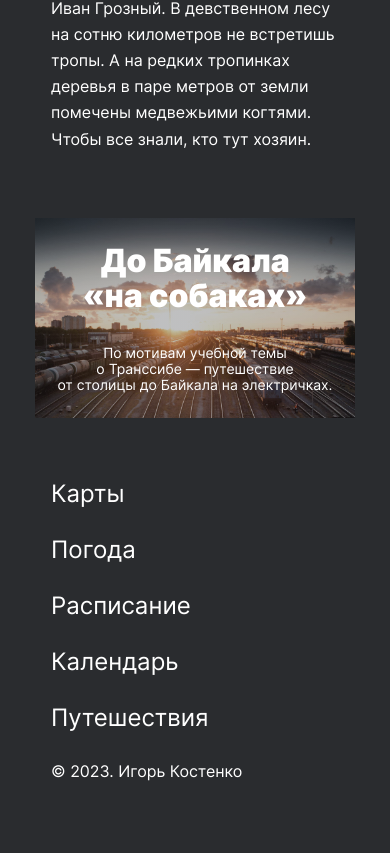
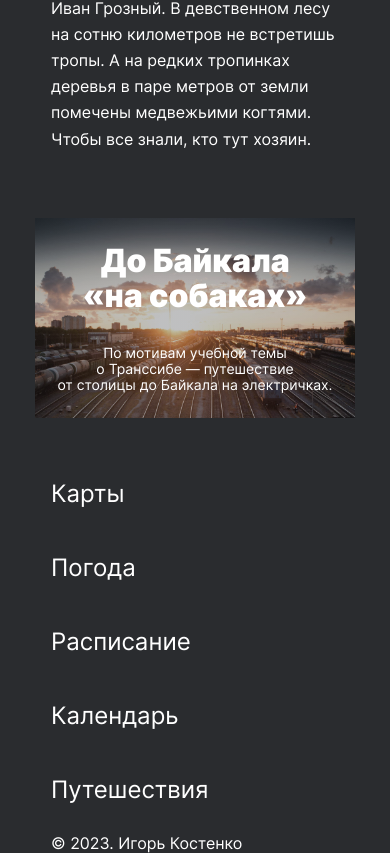
Before and after one commit to igorkosten/russian-travel, a plain HTML site: page index.html in a window 390 px wide. Shown: the part 9157-10010 px from the top of the page. Before the commit the page ends 9961 px from the top, so only its background shows below. Drawn offline with Linux system fonts and the light colour scheme; files whose address does not match are found by name.

Commit message:
Внесение исправлений по чек-листу.

```diff
--- a/blocks/cover/cover.css
+++ b/blocks/cover/cover.css
@@ -4,7 +4,7 @@
   width: 1184px;
   background-image:
     linear-gradient(0deg, rgb(42, 44, 47,0.3), rgb(42, 44, 47,0.3)),
-    url(/images/cover-trains.jpg);
+    url(../../images/cover-trains.jpg);
   background-repeat: no-repeat;
   background-size: contain;
   background-position: center;
@@ -20,16 +20,16 @@
   gap: 32px;
 }
 
-/* .cover:hover {
+.cover:hover {
   background-image:
   linear-gradient(0deg, rgb(42, 44, 47,0.8), rgb(42, 44, 47,0.8)),
   url(/images/cover-trains.jpg);
 
-  /* -webkit-transition: 500ms ease-in-out;
+  -webkit-transition: 500ms ease-in-out;
   -o-transition: 500ms ease-in-out;
-  transition: 500ms ease-in-out; */
-  /* cursor: pointer; */
-
+  transition: 500ms ease-in-out;
+  cursor: pointer;
+}
 
 @media screen and (min-width: 1024px) and (max-width: 1279px) {
 .cover {
--- a/blocks/footer/__column-link/footer__column-link.css
+++ b/blocks/footer/__column-link/footer__column-link.css
@@ -1,8 +1,6 @@
 .footer__column-link {
-  margin-right: 18px;
   color: #FFFFFF;
   text-decoration: none;
-  width: 86px;
   height: 18px;
   font-family: 'Inter';
   font-style: normal;
--- a/blocks/footer/__column/footer__column.css
+++ b/blocks/footer/__column/footer__column.css
@@ -1,14 +1,16 @@
 .footer__column {
   margin: 0;
+  padding: 0;
+  gap: 18px;
   width: 100%;
   display: flex;
   justify-content: space-between;
-  /* align-items: flex-end; */
+  list-style-type:none;
 }
 
 @media screen and (max-width: 767px) {
 .footer__column {
   flex-direction: column;
-  padding: 0 0 24px 16px;
+  /* padding: 0 0 24px 16px; */
 }
 }
--- a/blocks/footer/footer.css
+++ b/blocks/footer/footer.css
@@ -24,5 +24,6 @@
   margin: 0 auto;
   width: 320px;
   flex-direction: column;
+  padding: 0 0 24px 16px;
   }
 }
--- a/blocks/intro/__span-accent/intro__span-accent.css
+++ b/blocks/intro/__span-accent/intro__span-accent.css
@@ -6,8 +6,6 @@
   line-height: 18px;
 }
 
-
-
 @media screen and (max-width: 767px) {
 .intro__span-accent {
   width: 288px;
--- a/blocks/photo-grid/__container/grid__container.css
+++ b/blocks/photo-grid/__container/grid__container.css
@@ -1,17 +1,11 @@
 .grid__container {
   margin: 0 auto;
   padding: 0;
-  /* width: 100%; */
   display: grid;
   grid-template-columns: repeat(4, 284px);
   grid-template-rows: repeat(3, 213px);
   gap: 16px;
   list-style: none;
-}
-
-
-.gallery__img{
-  width: 100%;
 }
 
 @media screen and (min-width: 1024px) and (max-width: 1279px) {
--- a/blocks/photo-grid/__img/gallery__img.css
+++ b/blocks/photo-grid/__img/gallery__img.css
@@ -0,0 +1,3 @@
+.gallery__img{
+  width: 100%;
+}
--- a/blocks/photo-grid/__item/photo-grid__item.css
+++ b/blocks/photo-grid/__item/photo-grid__item.css
@@ -1,8 +1,4 @@
 .photo-grid__item {
-  /* max-width: 100%; */
-  /* max-height: 100%; */
   width: 100%;
-  /* height: 100%; */
   object-fit: cover;
-  /* display: none; */
 }
--- a/blocks/photo-grid/photo-grid.css
+++ b/blocks/photo-grid/photo-grid.css
@@ -4,7 +4,6 @@
   width: min-content;
 }
 
-
 @media screen and (max-width: 767px) {
 .photo-grid {
   margin-bottom: 64px;
--- a/blocks/places/__card/place__card.css
+++ b/blocks/places/__card/place__card.css
@@ -8,7 +8,6 @@
 
 @media screen and (min-width: 1024px) and (max-width: 1279px) {
 .place__card{
-  /* margin-bottom: 80px; */
   grid-template-columns: 440px 456px;
   grid-template-rows: min-content 440px;
   gap: 32px;
@@ -17,7 +16,6 @@
 
 @media screen and (min-width: 768px) and (max-width: 1023px) {
 .place__card{
-  /* margin-bottom: 80px; */
   grid-template-columns: 340px 352px;
   grid-template-rows: min-content min-content;
   gap: 28px;
@@ -28,9 +26,6 @@
 @media screen and (max-width: 767px) {
 .place__card{
   margin: 50px auto 0;
-  /* grid-template-columns: 1fr;
-  grid-template-rows: repeat(4,min-content);
-  gap: 20px; */
   display: flex;
   flex-direction: column;
   gap: 32px;
--- a/blocks/places/__image/place__image.css
+++ b/blocks/places/__image/place__image.css
@@ -21,10 +21,7 @@
 
 @media screen and (max-width: 767px) {
 .place__image{
-  /* width: 100%; */
   width: 320px;
   height: 320px;
-
 }
-
 }
--- a/blocks/places/__paragraph/place__paragraph.css
+++ b/blocks/places/__paragraph/place__paragraph.css
@@ -1,4 +1,3 @@
 .place__paragraph{
   margin: 0 16px;
-  /* margin-bottom: 23px; */
 }
--- a/index.html
+++ b/index.html
@@ -238,17 +238,27 @@
       </section>
     </main>
     <footer class="footer">
-      <div class="footer__column">
-        <div class="footer__column-links">
+      <nav>
+        <ul class="footer__column">
+          <li class="footer__column-links">
             <a class="footer__column-link" href="https://yandex.ru/maps" target="_blank">Карты</a>
+          </li>
+          <li class="footer__column-links">
             <a class="footer__column-link" href="https://yandex.ru/pogoda" target="_blank">Погода</a>
+          </li>
+          <li class="footer__column-links">
             <a class="footer__column-link" href="https://rasp.yandex.ru" target="_blank">Расписание</a>
+          </li>
+          <li class="footer__column-links">
             <a class="footer__column-link" href="https://calendar.yandex.ru" target="_blank">Календарь</a>
+          </li>
+          <li class="footer__column-links">
             <a class="footer__column-link" href="https://travel.yandex.ru" target="_blank">Путешествия</a>
-        </div>
+          </li>
+        </ul>
+      </nav>
       <div class="footer__column-copyright">
         <p class="footer__copyright"> &copy; 2023. Игорь Костенко</p>
-        </div>
       </div>
     </footer>
   </div>
--- a/pages/index.css
+++ b/pages/index.css
@@ -26,6 +26,7 @@
 @import url(../blocks/photo-grid/photo-grid.css);
 @import url(../blocks/photo-grid/__container/grid__container.css);
 @import url(../blocks/photo-grid/__item/photo-grid__item.css);
+@import url(../blocks/photo-grid/__img/gallery__img.css);
 
 
 @import url(../blocks/places/places.css);
```
Lines whose indentation alone changed are shown as unchanged.
